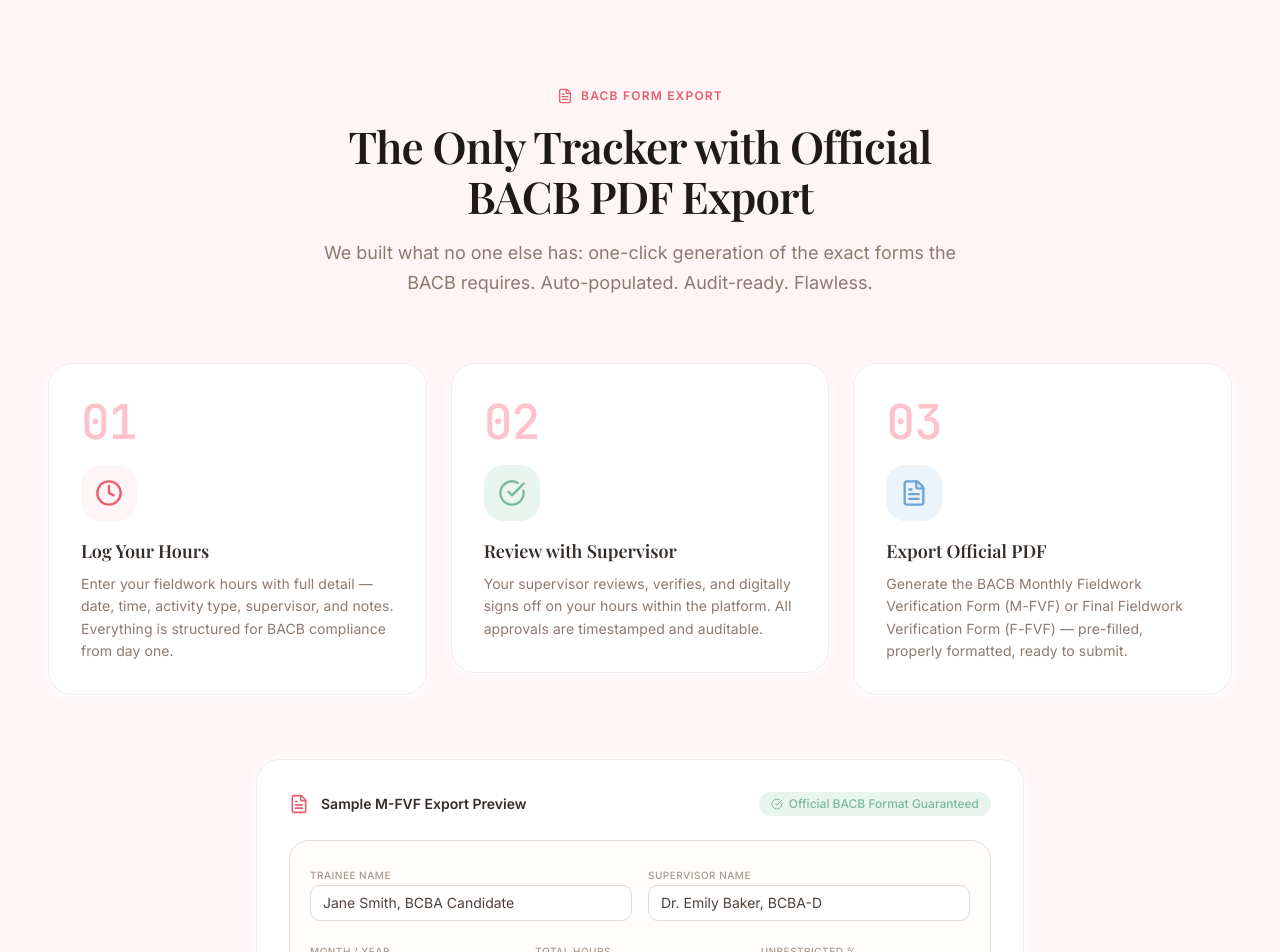
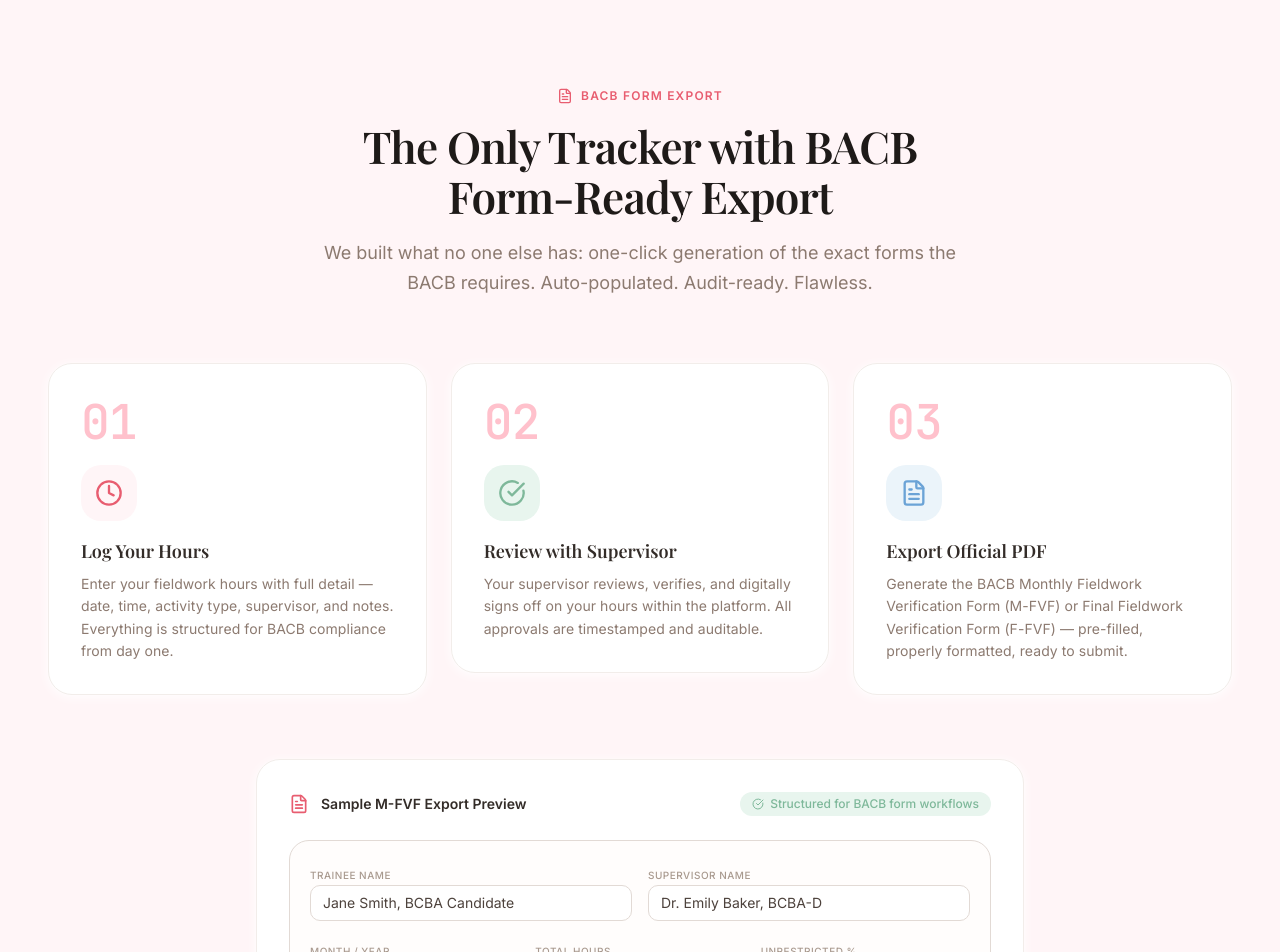
Before and after one commit to thebakersclt0116/fieldwork-by-baker-live, a React (Vite) app: page /features in a window 1280 px wide. Shown: the part 2420-3372 px from the top of the page. Built offline with nearby package versions, Linux system fonts and the light colour scheme.

Commit message:
Remove unverified compliance claims from Features

```diff
--- a/src/pages/Features.tsx
+++ b/src/pages/Features.tsx
@@ -130,7 +130,7 @@
   { feature: 'BACB 2027 Compliant', ripley: true, others: true, fbb: true },
   { feature: 'Free Tier', ripley: 'partial', others: 'partial', fbb: true, note: '14-day free trial' },
   { feature: 'Modern UI Design', ripley: false, others: 'partial', fbb: true },
-  { feature: 'Official BACB PDF Export', ripley: false, others: false, fbb: true },
+  { feature: 'BACB Form-Ready Export', ripley: false, others: false, fbb: true },
   { feature: 'Dark Mode', ripley: false, others: 'partial', fbb: true },
   { feature: 'Progress Analytics', ripley: 'basic', others: 'basic', fbb: true },
   { feature: 'Supervisor Dashboard', ripley: 'basic', others: false, fbb: true },
@@ -454,7 +454,7 @@
             </StaggerChild>
             <StaggerChild>
               <h2 className="font-display-md font-serif text-warm-gray-900 mb-4">
-                The Only Tracker with Official BACB PDF Export
+                The Only Tracker with BACB Form-Ready Export
               </h2>
             </StaggerChild>
             <StaggerChild>
@@ -515,7 +515,7 @@
                   </div>
                   <span className="inline-flex items-center gap-1.5 text-xs font-medium text-success bg-success-light px-3 py-1 rounded-full">
                     <CheckCircle size={12} />
-                    Official BACB Format Guaranteed
+                    Structured for BACB form workflows
                   </span>
                 </div>
                 {/* Mock form fields */}
@@ -782,10 +782,10 @@
 
           <StaggerContainer className="flex flex-wrap justify-center gap-6 mb-10">
             {[
-              { icon: ShieldCheck, label: 'HIPAA Compliant', color: 'text-success bg-success-light' },
+              { icon: ShieldCheck, label: 'Privacy-first design', color: 'text-success bg-success-light' },
               { icon: Lock, label: 'SSL Encrypted', color: 'text-info bg-info-light' },
-              { icon: ShieldCheck, label: 'SOC 2 Type II', color: 'text-info bg-info-light' },
-              { icon: CheckCircle, label: 'BACB 2027 Ready', color: 'text-rose-500 bg-rose-50' },
+              { icon: ShieldCheck, label: 'Signed access controls', color: 'text-info bg-info-light' },
+              { icon: CheckCircle, label: '2027 guidance aware', color: 'text-rose-500 bg-rose-50' },
             ].map((badge) => (
               <StaggerChild key={badge.label}>
                 <div className="w-[140px] flex flex-col items-center text-center p-5 bg-warm-gray-50 rounded-2xl">
```
